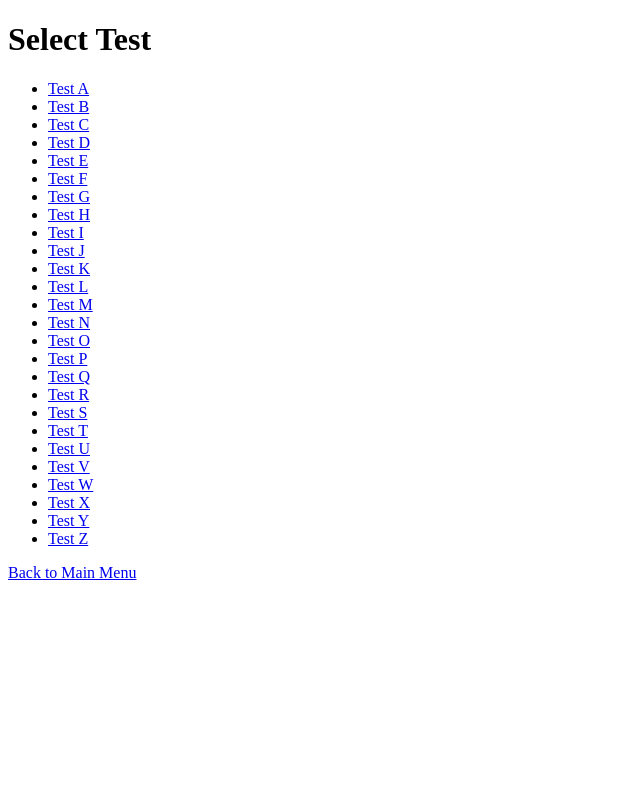
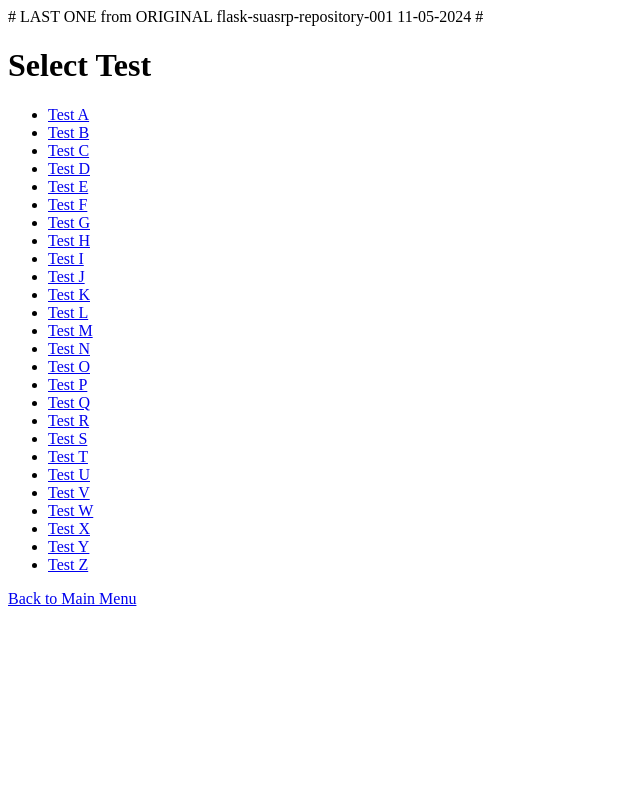
Before and after one commit to suasrp/flask-suasrp-repository-001, a Flask app: page /select_test in a window 1280 px wide. Shown: the whole page, without its empty margins (0-640 px from the left). Run offline with Flask 3, Linux system fonts and the light colour scheme.

Commit message:
Update select_test.html # LAST ONE from ORIGINAL flask-suasrp-repository-001 11-05-2024
# LAST ONE from ORIGINAL flask-suasrp-repository-001 11-05-2024

```diff
--- a/templates/select_test.html
+++ b/templates/select_test.html
@@ -1,3 +1,5 @@
+# LAST ONE from ORIGINAL flask-suasrp-repository-001 11-05-2024
+#
 <!DOCTYPE html>
 <html>
 <head>
```
